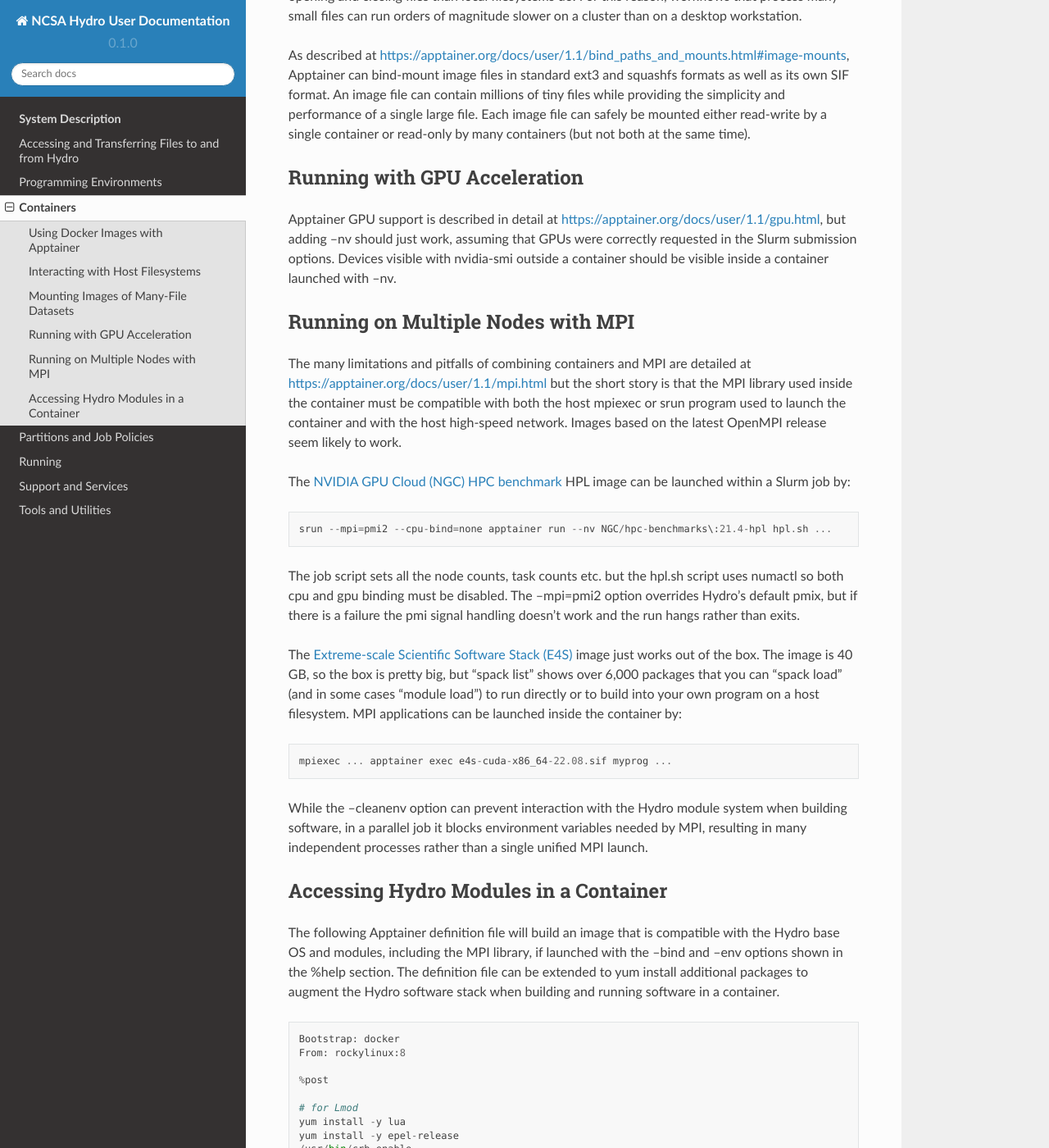
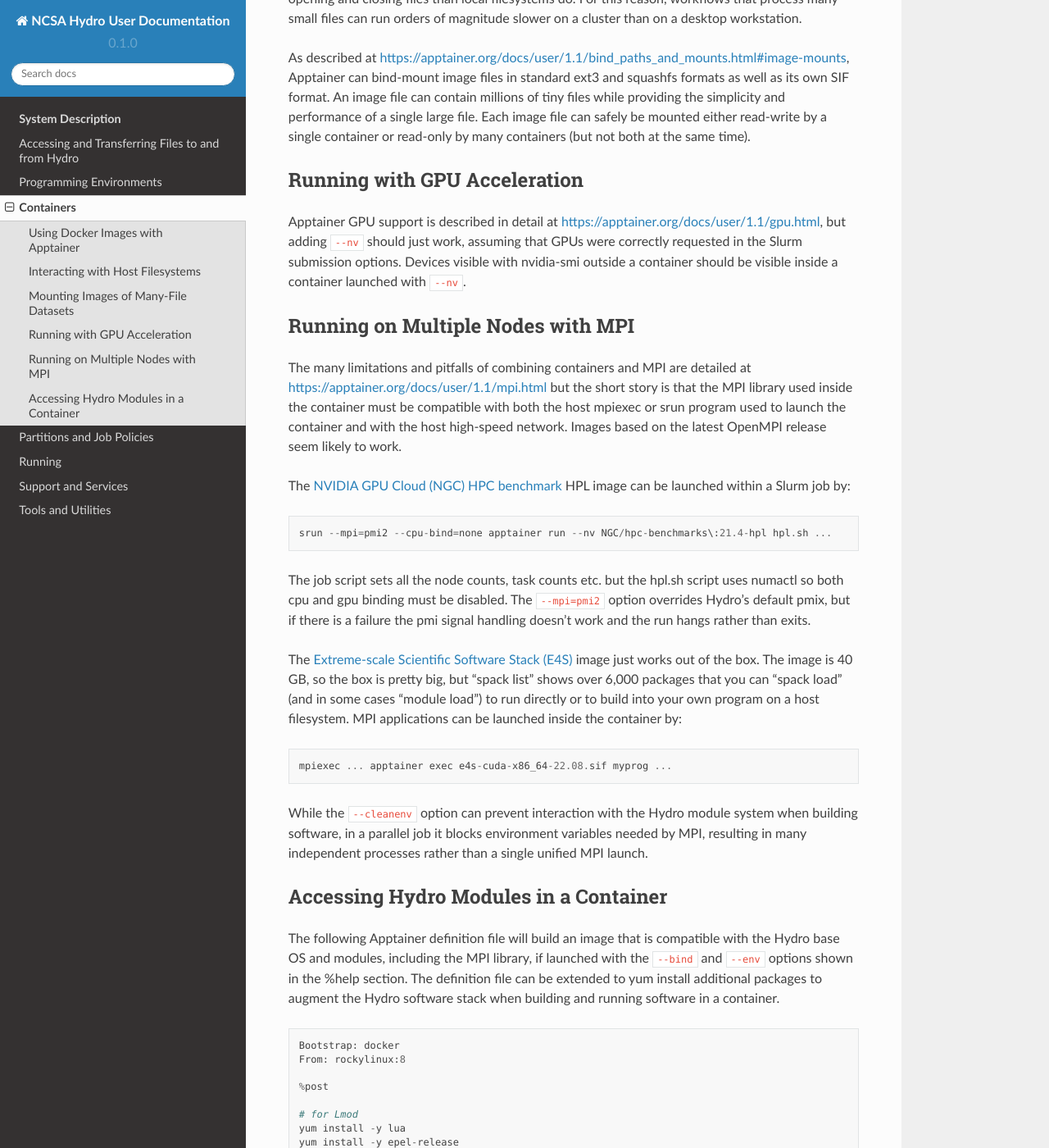
Before and after one commit to ncsa/hydro_documentation, a Sphinx documentation site: the page built from docs/source/containers.rst, in a window 1280 px wide and 1400 px high, scrolled down 2011 px. Shown: the whole window at 82% size. Built offline with Sphinx 7.4.7 and the Read the Docs theme 2.0.0, drawn with Linux system fonts in a browser that asks for light colours; pages that are not in the unit, such as notebooks, are missing from menus; some of the changed text lies outside the part shown.

Commit message:
escape double hyphens to avoid conversion to en-dash

```diff
--- a/docs/source/containers.rst
+++ b/docs/source/containers.rst
@@ -81,11 +81,11 @@ Interacting with Host Filesystems
 --------------------------------------
 
 Apptainer will bind-mount $HOME, $PWD, and /tmp into the container by default.
-Additional directories may be mounted with --bind src[:dest[:ro]]
-and default mounts suppressed with --no-home or --contain.
+Additional directories may be mounted with ``--bind src[:dest[:ro]]``
+and default mounts suppressed with ``--no-home`` or ``--contain``.
 The caller's current user and group will appear unchanged,
 but all other users and groups will appear as nobody.
-(With the --fakeroot option $HOME will be mounted as /root
+(With the ``--fakeroot`` option $HOME will be mounted as /root
 and the caller's user and group will be mapped to root.)
 Regardless of apparent user and group, **processes inside a
 container have the caller's full read and write capabilities
@@ -116,10 +116,10 @@ Running with GPU Acceleration
 
 Apptainer GPU support is described in detail at
 https://apptainer.org/docs/user/1.1/gpu.html,
-but adding --nv should just work, assuming that
+but adding ``--nv`` should just work, assuming that
 GPUs were correctly requested in the Slurm submission options.
 Devices visible with nvidia-smi outside a container
-should be visible inside a container launched with --nv.
+should be visible inside a container launched with ``--nv``.
 
 
 Running on Multiple Nodes with MPI
@@ -141,7 +141,7 @@ HPL image can be launched within a Slurm job by:
 
 The job script sets all the node counts, task counts etc.
 but the hpl.sh script uses numactl so both cpu and gpu binding must be disabled.
-The --mpi=pmi2 option overrides Hydro's default pmix, but if there is a failure
+The ``--mpi=pmi2`` option overrides Hydro's default pmix, but if there is a failure
 the pmi signal handling doesn’t work and the run hangs rather than exits.
 
 The `Extreme-scale Scientific Software Stack (E4S) <https://e4s-project.github.io/>`_
@@ -154,7 +154,7 @@ MPI applications can be launched inside the container by:
 
   mpiexec ... apptainer exec e4s-cuda-x86_64-22.08.sif myprog ...
 
-While the --cleanenv option can prevent interaction with the Hydro module system
+While the ``--cleanenv`` option can prevent interaction with the Hydro module system
 when building software, in a parallel job it blocks environment variables needed by MPI,
 resulting in many independent processes rather than a single unified MPI launch.
 
@@ -163,8 +163,8 @@ Accessing Hydro Modules in a Container
 
 The following Apptainer definition file will build an image
 that is compatible with the Hydro base OS and modules,
-including the MPI library, if launched with the --bind and
---env options shown in the %help section.
+including the MPI library, if launched with the ``--bind`` and
+``--env`` options shown in the %help section.
 The definition file can be extended to yum install additional
 packages to augment the Hydro software stack
 when building and running software in a container.
```
